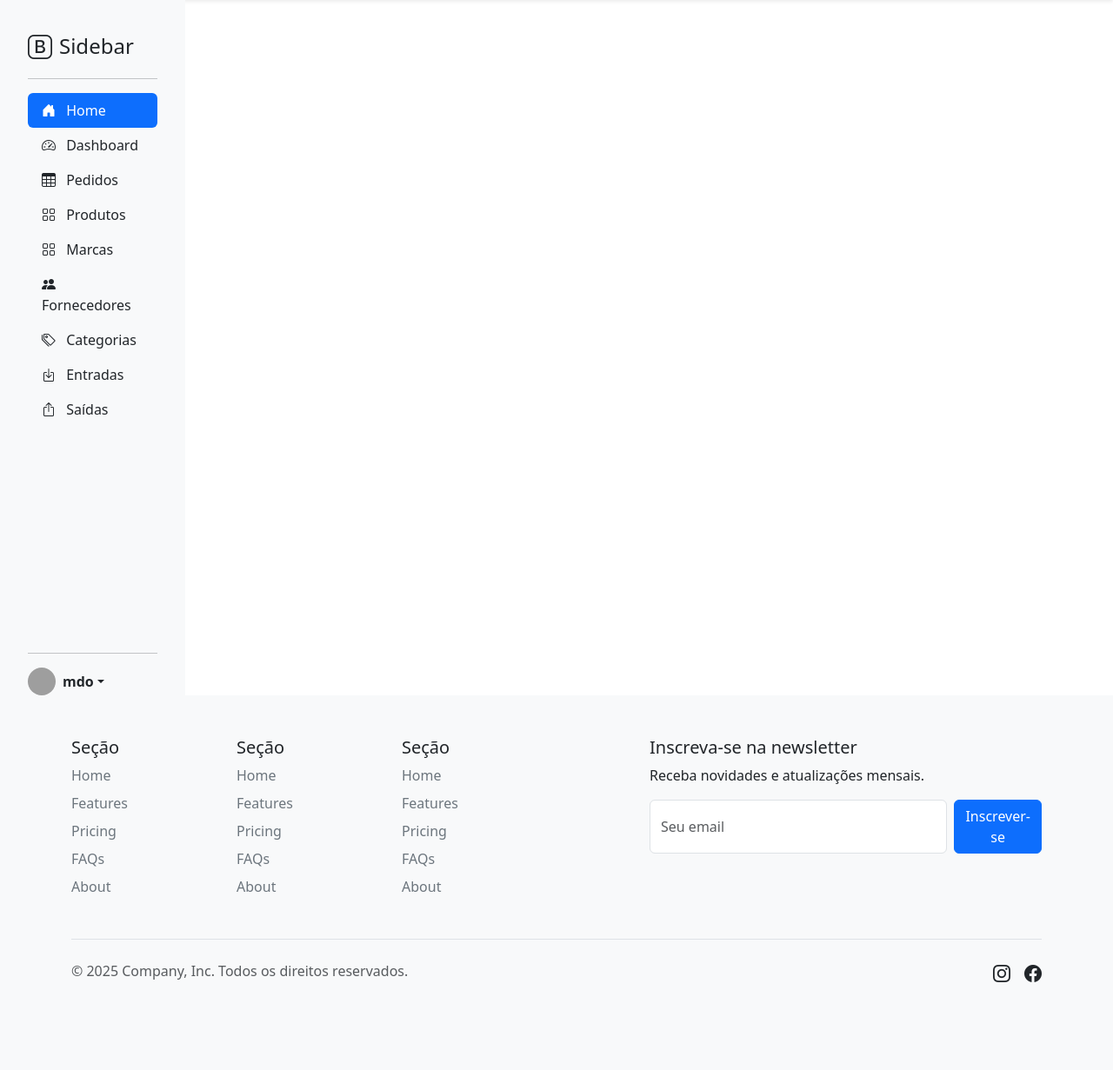
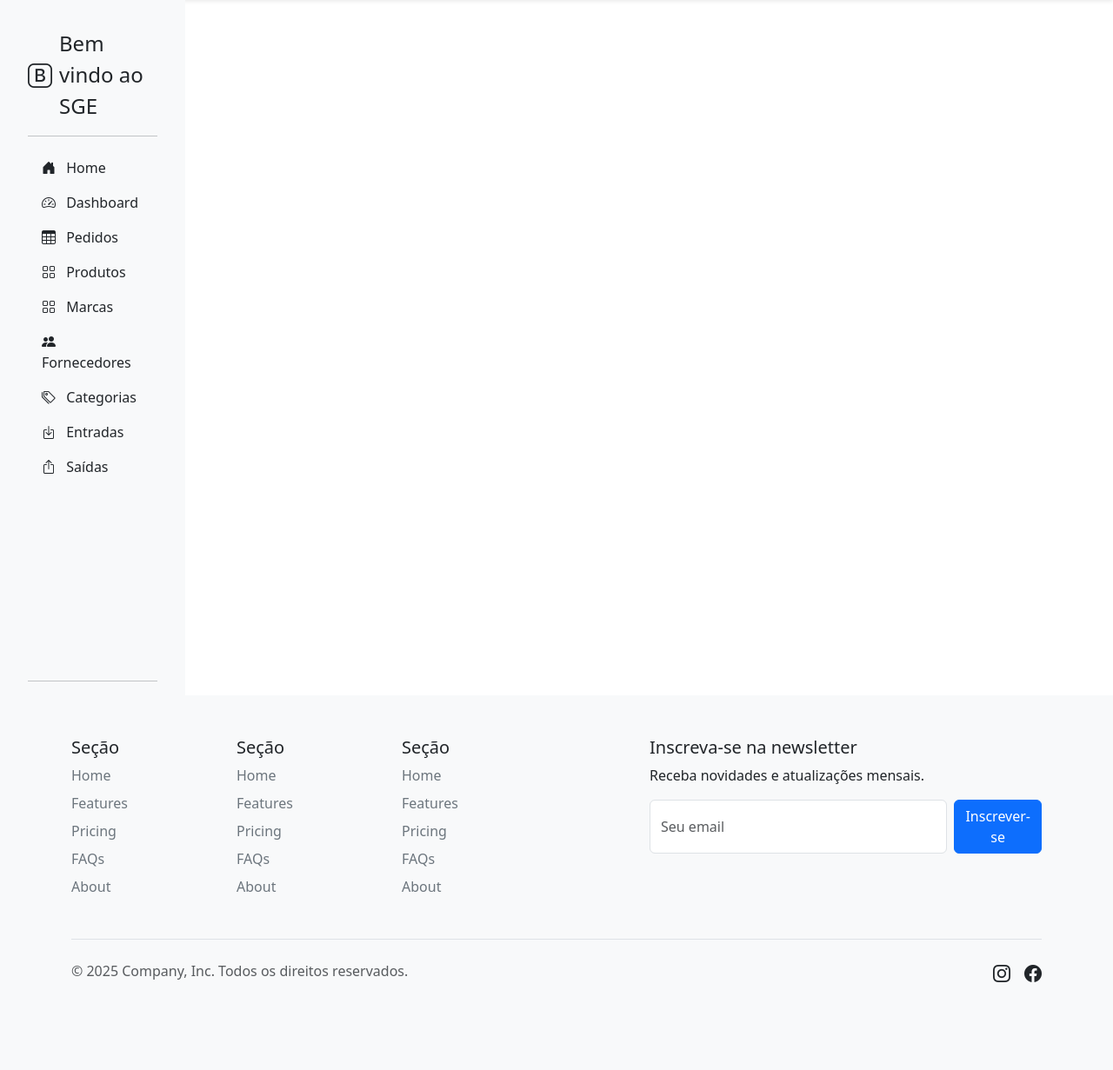
Before and after one commit to kailanesarah/product_management_system, a Django app: page /home/ in a window 1280 px wide. Shown: the part 56-1287 px from the top of the page at 87% size. Run offline with Django 5.2, Linux system fonts and the light colour scheme; grey boxes are pictures that could not be loaded.

Commit message:
fix: corrigir modo ativo da url

```diff
--- a/app/templates/components/_sidebar.html
+++ b/app/templates/components/_sidebar.html
@@ -1,36 +1,36 @@
 <div class="d-flex flex-column flex-shrink-0 p-3 bg-light w-100 sidebar">
   <a href="/" class="d-flex align-items-center mb-3 mb-md-0 me-md-auto link-dark text-decoration-none">
     <i class="bi bi-bootstrap fs-3 me-2"></i>
-    <span class="fs-4">Sidebar</span>
+    <span class="fs-4">Bem vindo ao SGE</span>
   </a>
   <hr>
   <ul class="nav nav-pills flex-column mb-auto">
     <li class="nav-item">
-      <a href="#" class="nav-link active" aria-current="page">
+      <a href="#" class="nav-link link-dark" aria-current="page">
         <i class="bi bi-house-door-fill me-2"></i> Home
       </a>
     </li>
     <li><a href="#" class="nav-link link-dark"><i class="bi bi-speedometer2 me-2"></i> Dashboard</a></li>
     <li><a href="#" class="nav-link link-dark"><i class="bi bi-table me-2"></i> Pedidos</a></li>
     <li><a href="#" class="nav-link link-dark"><i class="bi bi-grid me-2"></i> Produtos</a></li>
-    <li><a href="{% url 'brand_list_view' %}" class="nav-link link-dark"><i class="bi bi-grid me-2"></i> Marcas</a></li>
-    <li><a href="#" class="nav-link link-dark"><i class="bi bi-people-fill me-2"></i> Fornecedores</a></li>
+    <li>
+      <a href="{% url 'brand_list_view' %}"
+        class="nav-link {% if request.resolver_match.url_name == 'brand_list_view' %}active{% else %}link-dark{% endif %}">
+        <i class="bi bi-grid me-2"></i> Marcas
+      </a>
+    <!--<p>{URL atual: {{ request.resolver_match.url_name }}}</p>-->
+    </li>
+
+    <li>
+      <a href="{% url 'brand_create_view' %}"
+        class="nav-link {% if request.resolver_match.url_name == 'brand_create_view' %}active{% else %}link-dark{% endif %}">
+        <i class="bi bi-people-fill me-2"></i> Fornecedores
+      </a>
+    </li>
+
     <li><a href="#" class="nav-link link-dark"><i class="bi bi-tags me-2"></i> Categorias</a></li>
     <li><a href="#" class="nav-link link-dark"><i class="bi bi-box-arrow-in-down me-2"></i> Entradas</a></li>
     <li><a href="#" class="nav-link link-dark"><i class="bi bi-box-arrow-up me-2"></i> Saídas</a></li>
   </ul>
   <hr>
-  <div class="dropdown">
-    <a href="#" class="d-flex align-items-center link-dark text-decoration-none dropdown-toggle" id="dropdownUser2" data-bs-toggle="dropdown" aria-expanded="false">
-      <img src="https://github.com/mdo.png" alt="" width="32" height="32" class="rounded-circle me-2">
-      <strong>mdo</strong>
-    </a>
-    <ul class="dropdown-menu text-small shadow" aria-labelledby="dropdownUser2">
-      <li><a class="dropdown-item" href="#">New project...</a></li>
-      <li><a class="dropdown-item" href="#">Settings</a></li>
-      <li><a class="dropdown-item" href="#">Profile</a></li>
-      <li><hr class="dropdown-divider"></li>
-      <li><a class="dropdown-item" href="#">Sign out</a></li>
-    </ul>
-  </div>
 </div>
```
